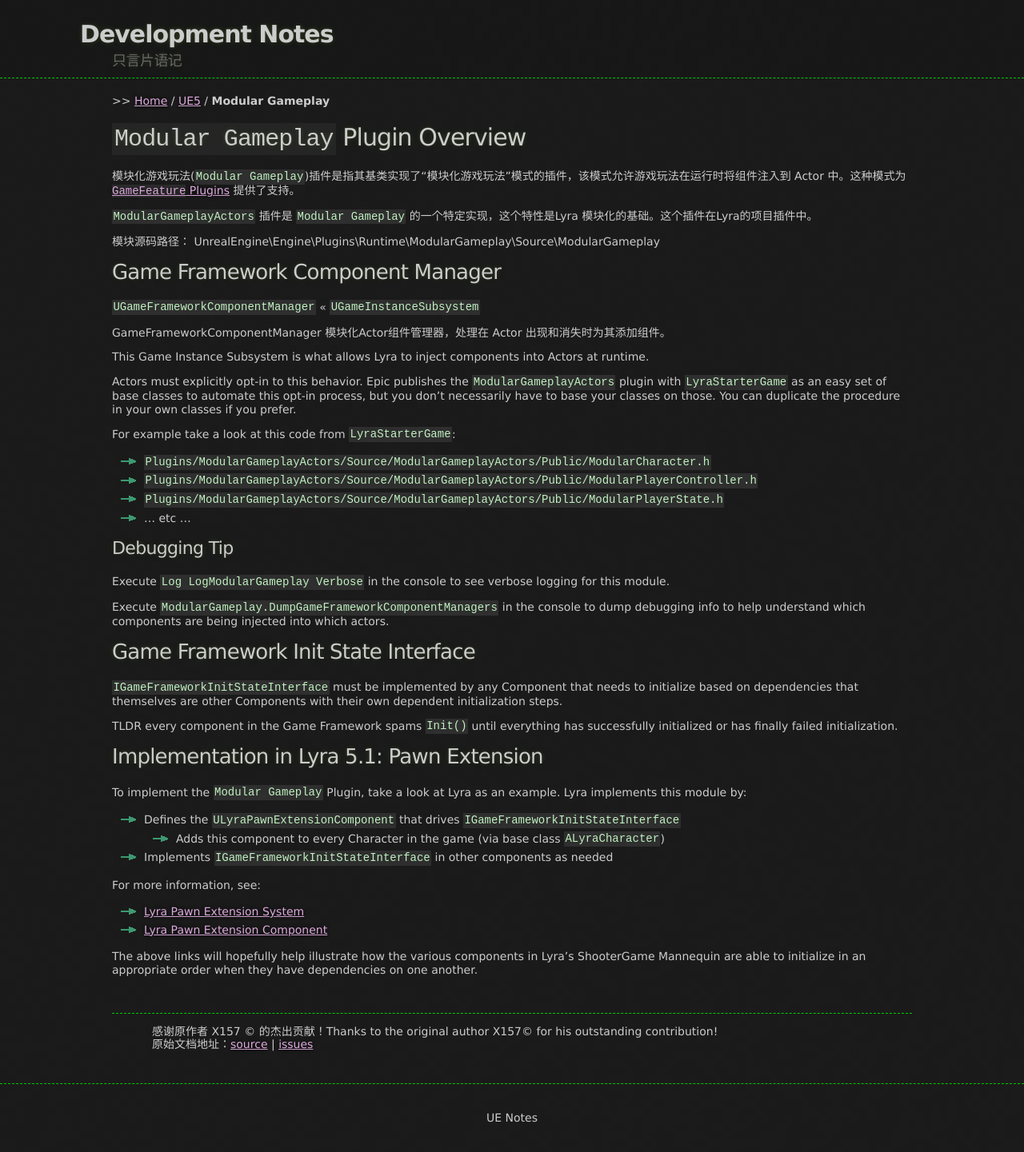
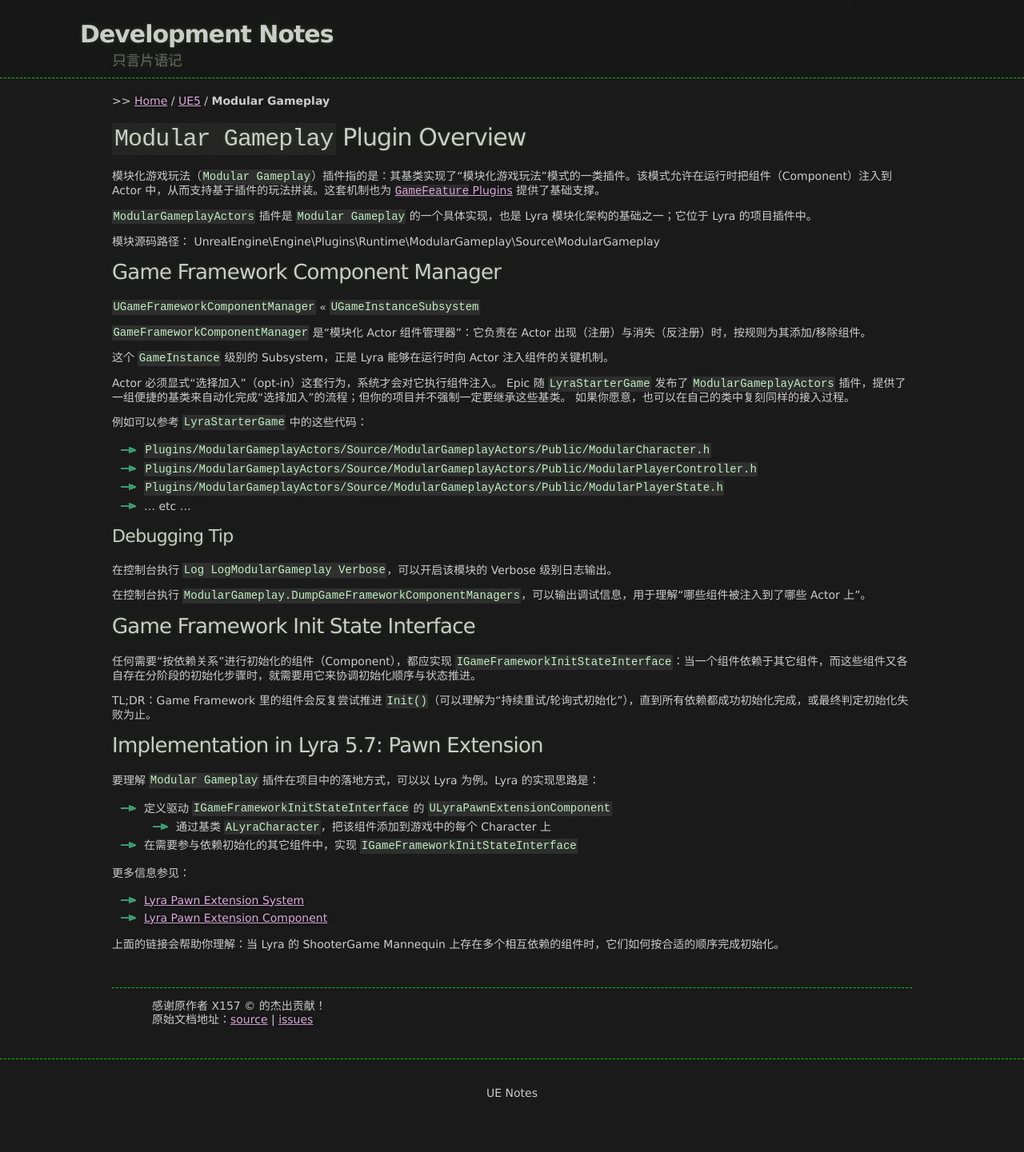
Before and after one commit to kuafu/kuafu.github.io, a Jekyll site: the page built from UE5/ModularGameplay/index.md, in a window 1280 px wide. Shown: the whole page at 80% size. Built offline with Jekyll 4.4.1, drawn with Linux system fonts in a browser that asks for light colours; after the commit the page ends 1409 px from its top, so only the background shows below that.

Commit message:
Modular Gameplay Plugin

```diff
--- a/UE5/ModularGameplay/index.md
+++ b/UE5/ModularGameplay/index.md
@@ -7,9 +7,9 @@ breadcrumb_name: "Modular Gameplay"
 
 # `Modular Gameplay` Plugin Overview
 
-模块化游戏玩法(`Modular Gameplay`)插件是指其基类实现了“模块化游戏玩法”模式的插件，该模式允许游戏玩法在运行时将组件注入到 Actor 中。这种模式为 [`GameFeature` Plugins](/UE5/GameFeatures/)  提供了支持。
+模块化游戏玩法（`Modular Gameplay`）插件指的是：其基类实现了“模块化游戏玩法”模式的一类插件。该模式允许在运行时把组件（Component）注入到 Actor 中，从而支持基于插件的玩法拼装。这套机制也为 [`GameFeature` Plugins](/UE5/GameFeatures/) 提供了基础支撑。
 
-`ModularGameplayActors` 插件是  `Modular Gameplay` 的一个特定实现，这个特性是Lyra 模块化的基础。这个插件在Lyra的项目插件中。
+`ModularGameplayActors` 插件是 `Modular Gameplay` 的一个具体实现，也是 Lyra 模块化架构的基础之一；它位于 Lyra 的项目插件中。
 
 模块源码路径：
 UnrealEngine\Engine\Plugins\Runtime\ModularGameplay\Source\ModularGameplay
@@ -19,17 +19,15 @@ UnrealEngine\Engine\Plugins\Runtime\ModularGameplay\Source\ModularGameplay
 
 `UGameFrameworkComponentManager` « `UGameInstanceSubsystem`
 
-GameFrameworkComponentManager 模块化Actor组件管理器，处理在 Actor 出现和消失时为其添加组件。
+`GameFrameworkComponentManager` 是“模块化 Actor 组件管理器”：它负责在 Actor 出现（注册）与消失（反注册）时，按规则为其添加/移除组件。
 
-This Game Instance Subsystem is what allows Lyra to inject components into Actors at runtime.
+这个 `GameInstance` 级别的 Subsystem，正是 Lyra 能够在运行时向 Actor 注入组件的关键机制。
 
-Actors must explicitly opt-in to this behavior.
-Epic publishes the `ModularGameplayActors` plugin with `LyraStarterGame` as an easy set of base
-classes to automate this opt-in process, but you don't necessarily
-have to base your classes on those.
-You can duplicate the procedure in your own classes if you prefer.
+Actor 必须显式“选择加入”（opt-in）这套行为，系统才会对它执行组件注入。
+Epic 随 `LyraStarterGame` 发布了 `ModularGameplayActors` 插件，提供了一组便捷的基类来自动化完成“选择加入”的流程；但你的项目并不强制一定要继承这些基类。
+如果你愿意，也可以在自己的类中复刻同样的接入过程。
 
-For example take a look at this code from `LyraStarterGame`:
+例如可以参考 `LyraStarterGame` 中的这些代码：
 
 - `Plugins/ModularGameplayActors/Source/ModularGameplayActors/Public/ModularCharacter.h`
 - `Plugins/ModularGameplayActors/Source/ModularGameplayActors/Public/ModularPlayerController.h`
@@ -39,45 +37,39 @@ For example take a look at this code from `LyraStarterGame`:
 
 ### Debugging Tip
 
-Execute `Log LogModularGameplay Verbose` in the console to see verbose logging for this module.
+在控制台执行 `Log LogModularGameplay Verbose`，可以开启该模块的 Verbose 级别日志输出。
 
-Execute `ModularGameplay.DumpGameFrameworkComponentManagers` in the console to dump
-debugging info to help understand which components are being injected into which actors.
+在控制台执行 `ModularGameplay.DumpGameFrameworkComponentManagers`，可以输出调试信息，用于理解“哪些组件被注入到了哪些 Actor 上”。
 
 
 <a id="GameFrameworkInitStateInterface"></a>
 ## Game Framework Init State Interface
 
-`IGameFrameworkInitStateInterface` must be implemented by any Component that needs to initialize
-based on dependencies that themselves are other Components with their own dependent initialization steps.
+任何需要“按依赖关系”进行初始化的组件（Component），都应实现 `IGameFrameworkInitStateInterface`：当一个组件依赖于其它组件，而这些组件又各自存在分阶段的初始化步骤时，就需要用它来协调初始化顺序与状态推进。
 
-TLDR every component in the Game Framework spams `Init()` until everything has successfully initialized
-or has finally failed initialization.
+TL;DR：Game Framework 里的组件会反复尝试推进 `Init()`（可以理解为“持续重试/轮询式初始化”），直到所有依赖都成功初始化完成，或最终判定初始化失败为止。
 
 
-## Implementation in Lyra 5.1: Pawn Extension
+## Implementation in Lyra 5.7: Pawn Extension
 
-To implement the `Modular Gameplay` Plugin, take a look at Lyra as an example.
-Lyra implements this module by:
+要理解 `Modular Gameplay` 插件在项目中的落地方式，可以以 Lyra 为例。Lyra 的实现思路是：
 
-- Defines the `ULyraPawnExtensionComponent` that drives `IGameFrameworkInitStateInterface`
-  - Adds this component to every Character in the game (via base class `ALyraCharacter`)
-- Implements `IGameFrameworkInitStateInterface` in other components as needed
+- 定义驱动 `IGameFrameworkInitStateInterface` 的 `ULyraPawnExtensionComponent`
+  - 通过基类 `ALyraCharacter`，把该组件添加到游戏中的每个 Character 上
+- 在需要参与依赖初始化的其它组件中，实现 `IGameFrameworkInitStateInterface`
 
-For more information, see:
+更多信息参见：
 
 - [Lyra Pawn Extension System](/UE5/LyraStarterGame/ShooterMannequin#PawnExtensionSystem)
 - [Lyra Pawn Extension Component](/UE5/LyraStarterGame/ShooterMannequin#PawnExtensionComponent)
 
-The above links will hopefully help illustrate how the various components
-in Lyra's ShooterGame Mannequin are able to initialize in an appropriate order
-when they have dependencies on one another.
+上面的链接会帮助你理解：当 Lyra 的 ShooterGame Mannequin 上存在多个相互依赖的组件时，它们如何按合适的顺序完成初始化。
 
 
 <br/>
 <hr/>
 <div class="container">
-    <p> 感谢原作者 X157 &copy; 的杰出贡献！Thanks to the original author X157&copy; for his outstanding contribution!<br/>
+    <p> 感谢原作者 X157 &copy; 的杰出贡献！<br/>
         原始文档地址：<a href="https://x157.github.io">source</a> | <a href="https://github.com/x157/x157.github.io/issues">issues</a>
     </p>
 </div>
```
